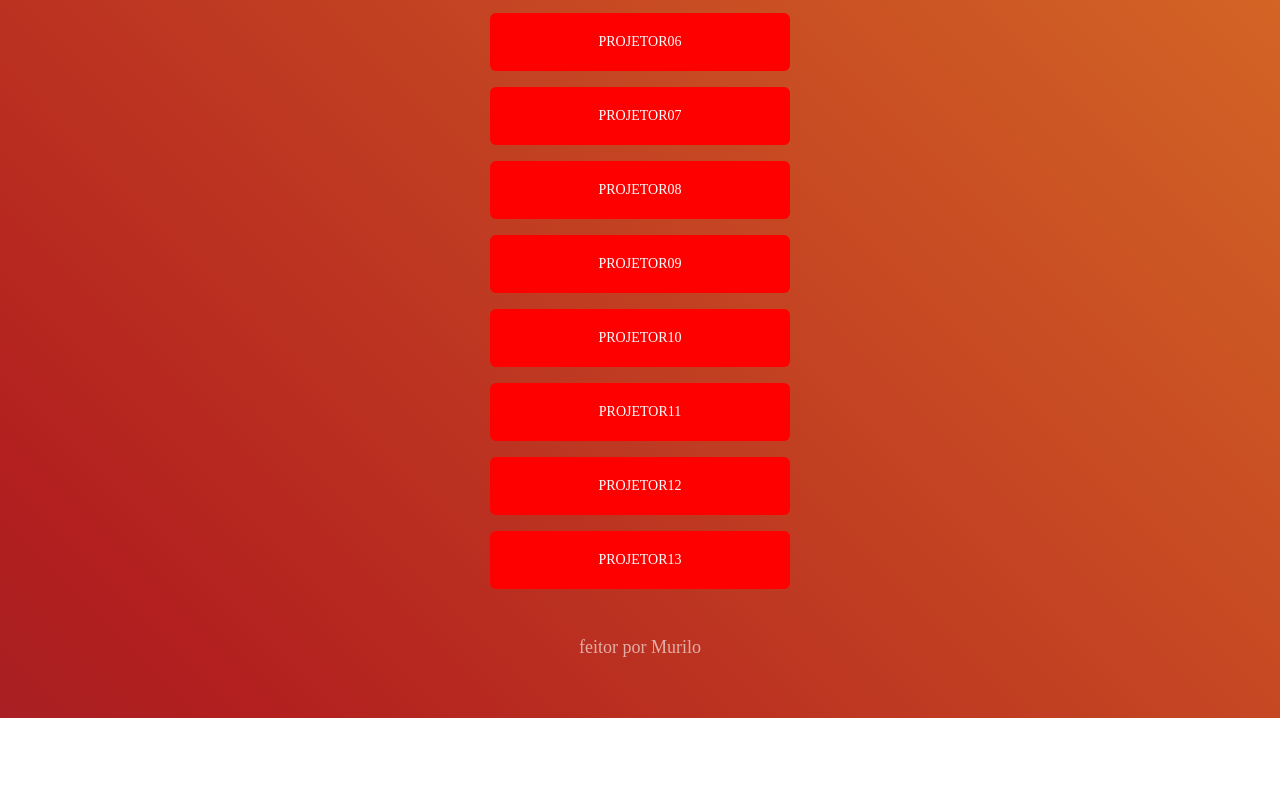
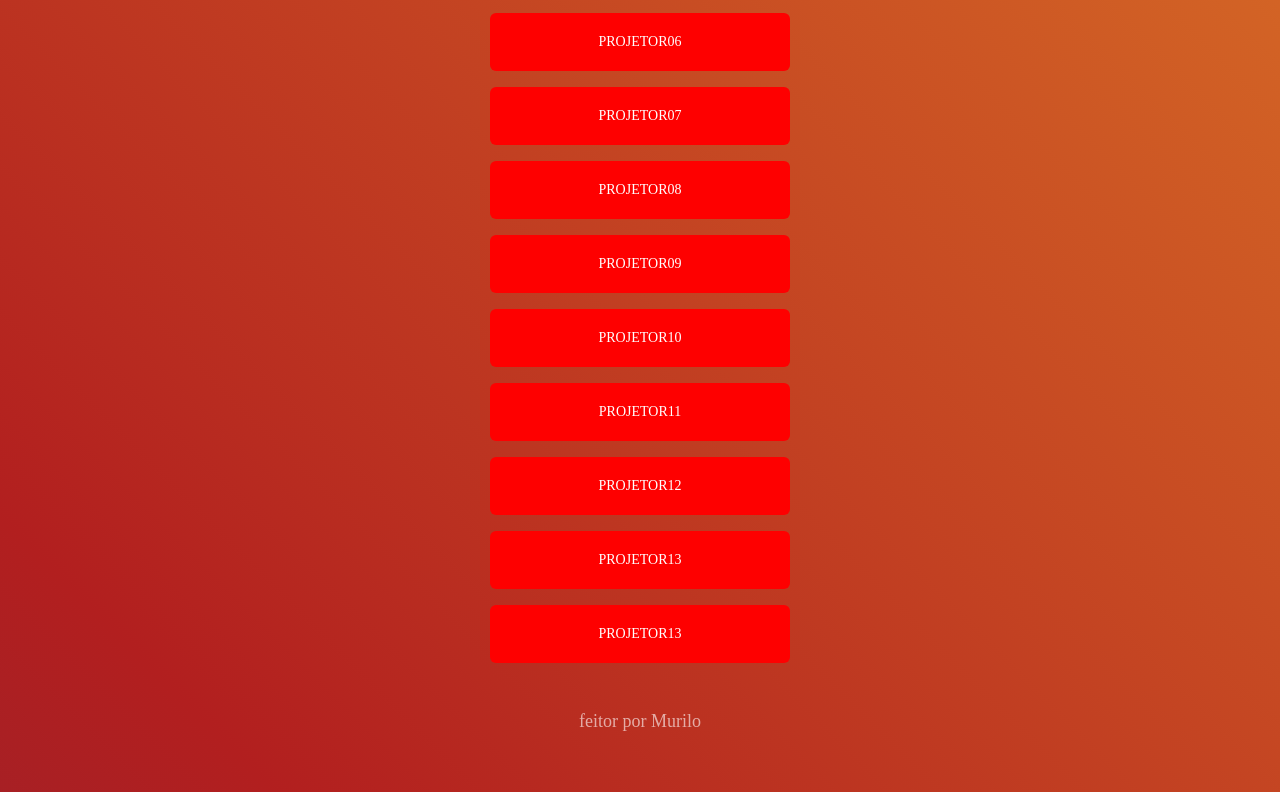
Before and after one commit to MuriloAraujo174/projetos-pessoais, a plain HTML site: page index.html in a window 1280 px wide. Shown: the part 659-1451 px from the top of the page. Before the commit the page ends 1377 px from the top, so only its background shows below. Drawn offline with Linux system fonts and the light colour scheme.

Commit message:
Novo projetor

```diff
--- a/index.html
+++ b/index.html
@@ -55,6 +55,9 @@
             <li>
                 <a href="https://muriloaraujo174.github.io/Habits/" target="_blank"> Projetor13 </a>
             </li>
+            <li>
+                <a href="https://muriloaraujo174.github.io/Login/" target="_blank"> Projetor13 </a>
+            </li>
         </ul>
 
         <footer>
```
